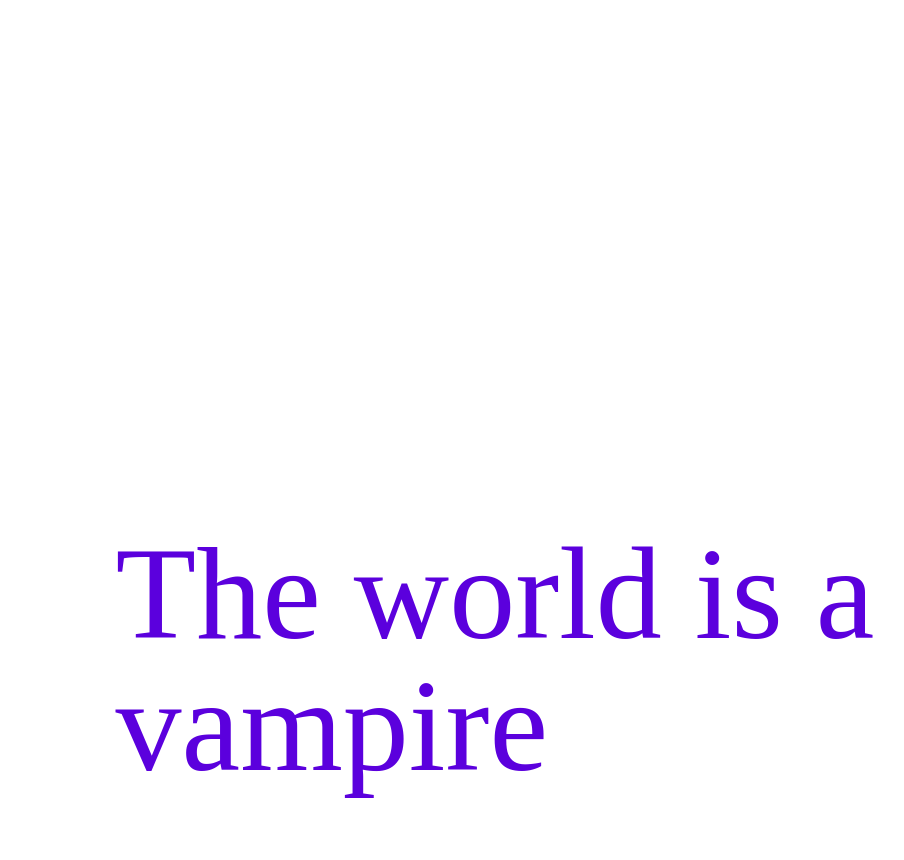
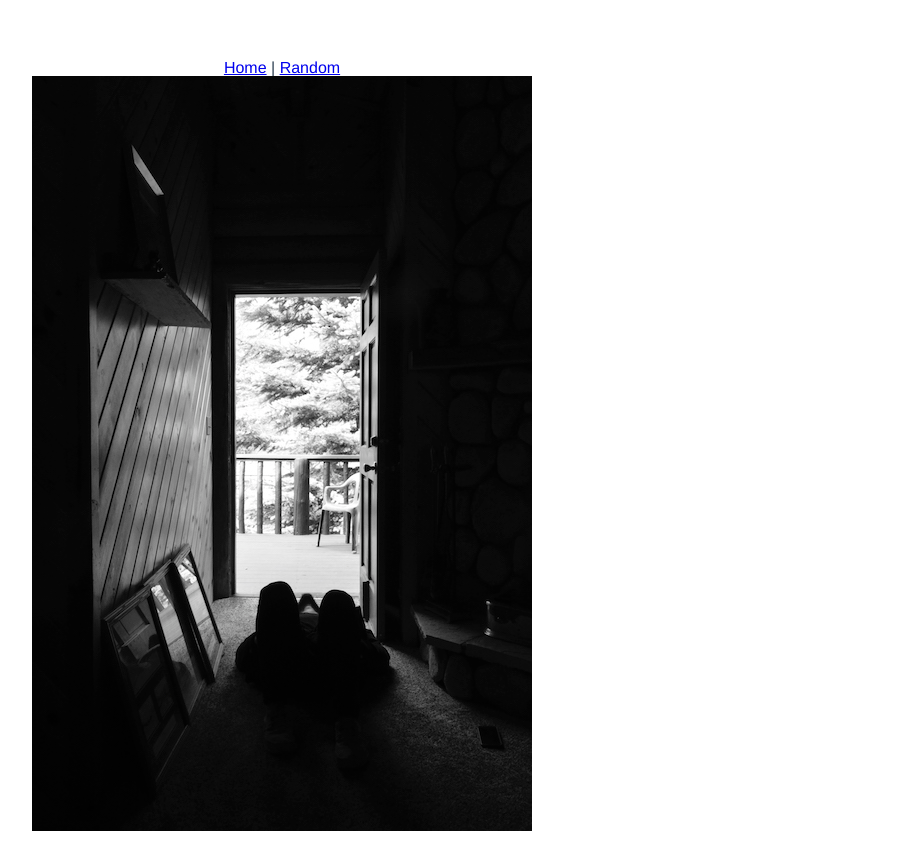
Before and after one commit to alancheatham/random-god, a Vue app: page / in a window 1280 px wide. Shown: the whole page, without its empty margins (358-1262 px from the left). Before the commit the page ends 800 px from the top, so only its background shows below. Built offline with nearby package versions, Linux system fonts and the light colour scheme.

Commit message:
add vue router

```diff
--- a/package.json
+++ b/package.json
@@ -9,11 +9,13 @@
   },
   "dependencies": {
     "core-js": "^3.6.5",
-    "vue": "^2.6.11"
+    "vue": "^2.6.11",
+    "vue-router": "^3.2.0"
   },
   "devDependencies": {
     "@vue/cli-plugin-babel": "~4.4.0",
     "@vue/cli-plugin-eslint": "~4.4.0",
+    "@vue/cli-plugin-router": "~4.4.0",
     "@vue/cli-service": "~4.4.0",
     "@vue/eslint-config-prettier": "^6.0.0",
     "babel-eslint": "^10.1.0",
--- a/src/App.vue
+++ b/src/App.vue
@@ -1,29 +1,19 @@
 <template>
   <div id="app">
-    <RandomImage />
-    <RandomText />
-    <RandomVideo />
+    <div id="nav">
+      <router-link to="/">Home</router-link> |
+      <router-link to="/random">Random</router-link>
+    </div>
+    <router-view />
   </div>
 </template>
 
-<script>
-import RandomText from './components/RandomText.vue'
-import RandomImage from './components/RandomImage.vue'
-import RandomVideo from './components/RandomVideo.vue'
-
-export default {
-  name: 'App',
-  components: {
-    RandomText,
-    RandomImage,
-    RandomVideo,
-  },
-}
-</script>
-
-<style lang="stylus" scoped>
-#app {
-  width: 100%;
-  height: 100%;
-}
+<style lang="stylus">
+#app
+  font-family Avenir, Helvetica, Arial, sans-serif
+  -webkit-font-smoothing antialiased
+  -moz-osx-font-smoothing grayscale
+  text-align center
+  color #2c3e50
+  margin-top 60px
 </style>
--- a/src/components/RandomImage.vue
+++ b/src/components/RandomImage.vue
@@ -44,7 +44,6 @@ export default {
 </script>
 
 <style lang="stylus" scoped>
-img {
-  position: absolute;
-}
+img
+  position absolute
 </style>
--- a/src/main.js
+++ b/src/main.js
@@ -1,8 +1,10 @@
 import Vue from 'vue'
 import App from './App.vue'
+import router from './router'
 
 Vue.config.productionTip = false
 
 new Vue({
+  router,
   render: (h) => h(App),
 }).$mount('#app')
--- /dev/null
+++ b/src/router/index.js
@@ -0,0 +1,28 @@
+import Vue from 'vue'
+import VueRouter from 'vue-router'
+import Home from '../views/Home.vue'
+
+Vue.use(VueRouter)
+
+const routes = [
+  {
+    path: '/',
+    name: 'Home',
+    component: Home,
+  },
+  {
+    path: '/random',
+    name: 'Random',
+    // route level code-splitting
+    // this generates a separate chunk (random.[hash].js) for this route
+    // which is lazy-loaded when the route is visited.
+    component: () =>
+      import(/* webpackChunkName: "random" */ '../views/Random.vue'),
+  },
+]
+
+const router = new VueRouter({
+  routes,
+})
+
+export default router
--- /dev/null
+++ b/src/views/About.vue
@@ -0,0 +1,5 @@
+<template>
+  <div class="about">
+    <h1>This is an about page</h1>
+  </div>
+</template>
--- /dev/null
+++ b/src/views/Home.vue
@@ -0,0 +1,15 @@
+<template>
+  <div class="home">
+    <img alt="Vue logo" src="@/assets/images/cabin.jpg" />
+  </div>
+</template>
+
+<script>
+// @ is an alias to /src
+// import HelloWorld from '@/components/HelloWorld.vue'
+
+export default {
+  name: 'Home',
+  components: {},
+}
+</script>
--- /dev/null
+++ b/src/views/Random.vue
@@ -0,0 +1,29 @@
+<template>
+  <div id="app">
+    <RandomImage />
+    <RandomText />
+    <RandomVideo />
+  </div>
+</template>
+
+<script>
+import RandomText from '../components/RandomText.vue'
+import RandomImage from '../components/RandomImage.vue'
+import RandomVideo from '../components/RandomVideo.vue'
+
+export default {
+  name: 'App',
+  components: {
+    RandomText,
+    RandomImage,
+    RandomVideo,
+  },
+}
+</script>
+
+<style lang="stylus" scoped>
+#app {
+  width: 100%;
+  height: 100%;
+}
+</style>
```
Also changed, not shown: 1 other file (tests, documents, lock files or other folders).
